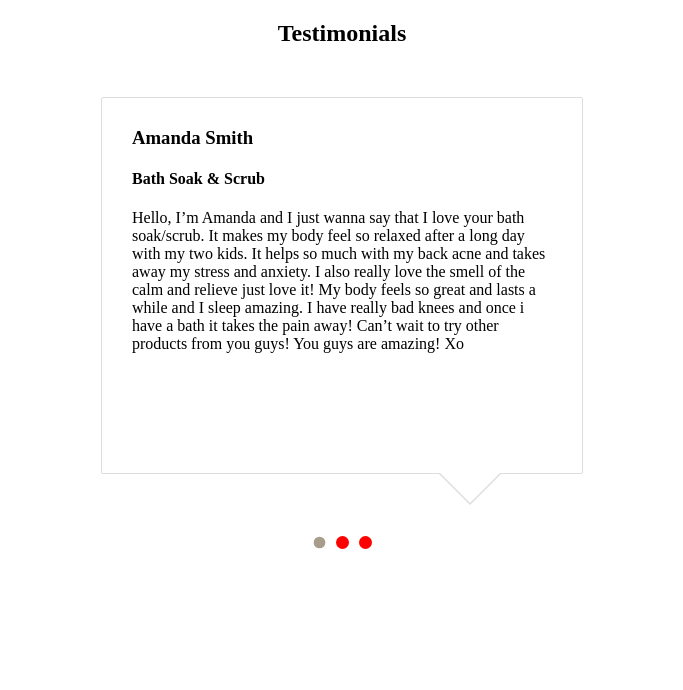
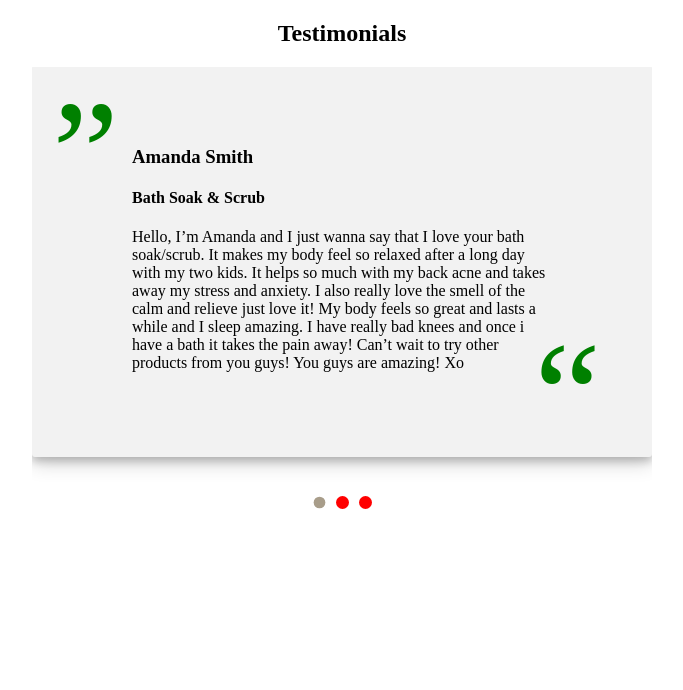
Before and after one commit to akarlovskaya/minislider_with_dots, a plain HTML site: page index.html in a window 1280 px wide. Shown: the whole page, without its empty margins (298-981 px from the left). Drawn offline with nearby package versions, Linux system fonts and the light colour scheme.

Commit message:
add quotes style

```diff
--- a/index.html
+++ b/index.html
@@ -9,7 +9,7 @@
 	<title>Minislider</title>
 </head>
 <body>
-	<div class="testimonials">
+	<section class="testimonials">
 	<h2>Testimonials</h2>
 
 	<!-- https://stackoverflow.com/questions/21845598/bullet-navigation-in-image-slider -->
@@ -38,12 +38,10 @@
 						<li><a href="#" class="1" data-slide="1"></a></li>
 						<li><a href="#" class="2" data-slide="2"></a></li>
 						<li><a href="#" class="3" data-slide="3"></a></li>
-						<!-- <li><a href="#" class="4" data-slide="4">4</a></li> -->
 				</ul>
 		</div>
 	</div>
-
-</div> <!-- end .textimonials -->
+</section> <!-- end .textimonials -->
 
 
 
--- a/style.css
+++ b/style.css
@@ -7,11 +7,13 @@
   height: 620px;
   margin: 0 auto;
   overflow: hidden;
+
 }
 
 .slides_wrapper {
+position: relative;
   display: block;
-  height: 430px;
+  height: 390px;
   margin: 0;
   padding: 0;
   /*border: 1px solid red;*/
@@ -19,7 +21,31 @@
   display: flex;
   -webkit-justify-content: center;
   justify-content: center;
+  background-color: #f2f2f2;
+  border-radius: 3px;
+  box-shadow: 0 4px 8px 0 rgba(0, 0, 0, 0.2), 0 6px 20px 0 rgba(0, 0, 0, 0.19);
 }
+
+.slides_wrapper::before {
+  content: '“';
+  color: green;
+  font-size: 150px;
+  display: block;
+  position: absolute;
+  left: 81%;
+  top: 62%;
+}
+
+.slides_wrapper::after {
+  content: '”';
+  color: green;
+  font-size: 150px;
+  display: block;
+  position: absolute;
+  right: 86%;
+  /*bottom: 100%;*/
+}
+
 
 /*.slides_wrapper li {
   display: none;
@@ -35,14 +61,15 @@
   list-style-type: none;
   max-width: 420px;
   height: 365px;
-  border: 1px solid #ddd;
+  /*border: 1px solid #ddd;*/
   border-radius: 2px;
-  padding: 10px 30px 0;
+  padding: 30px 30px 0;
   margin: 30px auto;
 
 }
 
-.slide:before {
+
+/*.slide:before {
     content: '';
     display: block;
     position: absolute;
@@ -67,7 +94,7 @@
     border:30px solid transparent;
     border-top-color: white;
     margin-left: 2px;
-}
+}*/
 
 .nav-thumbs{
       margin-top: 39px;
```
